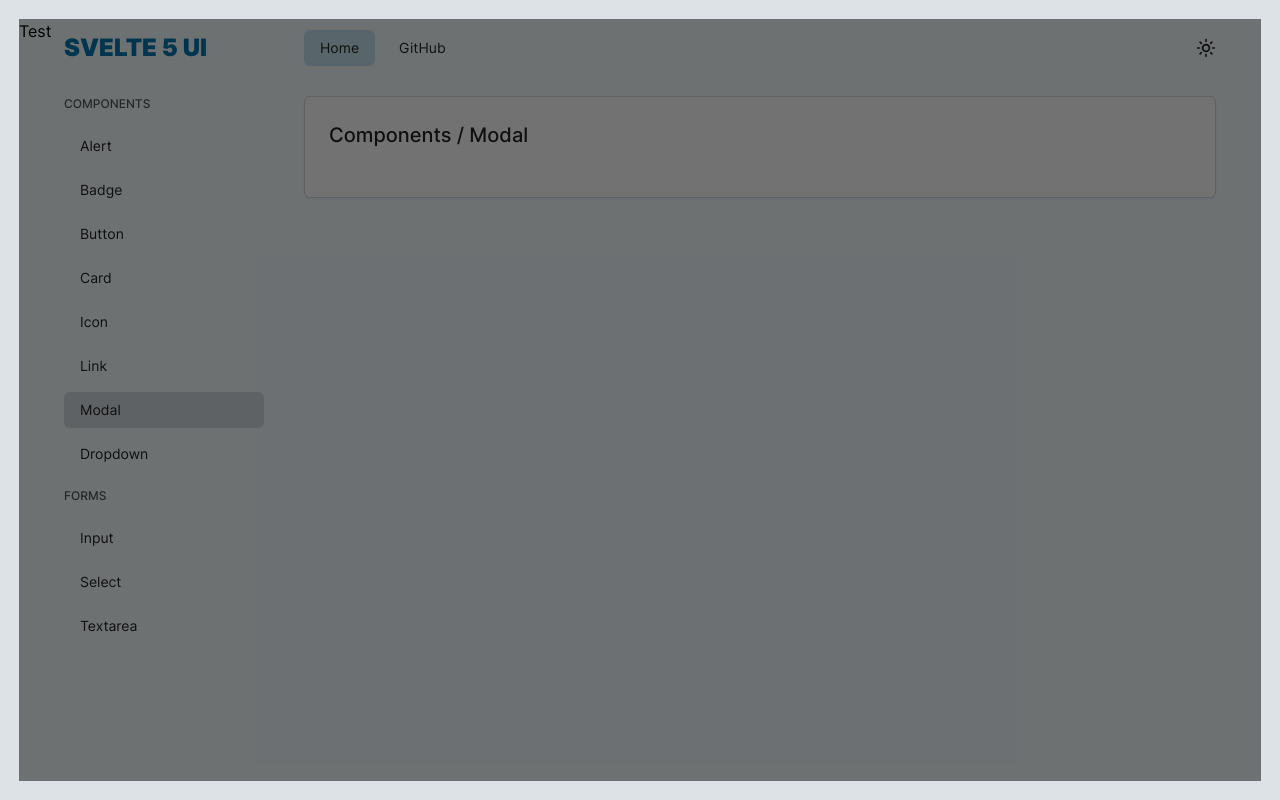
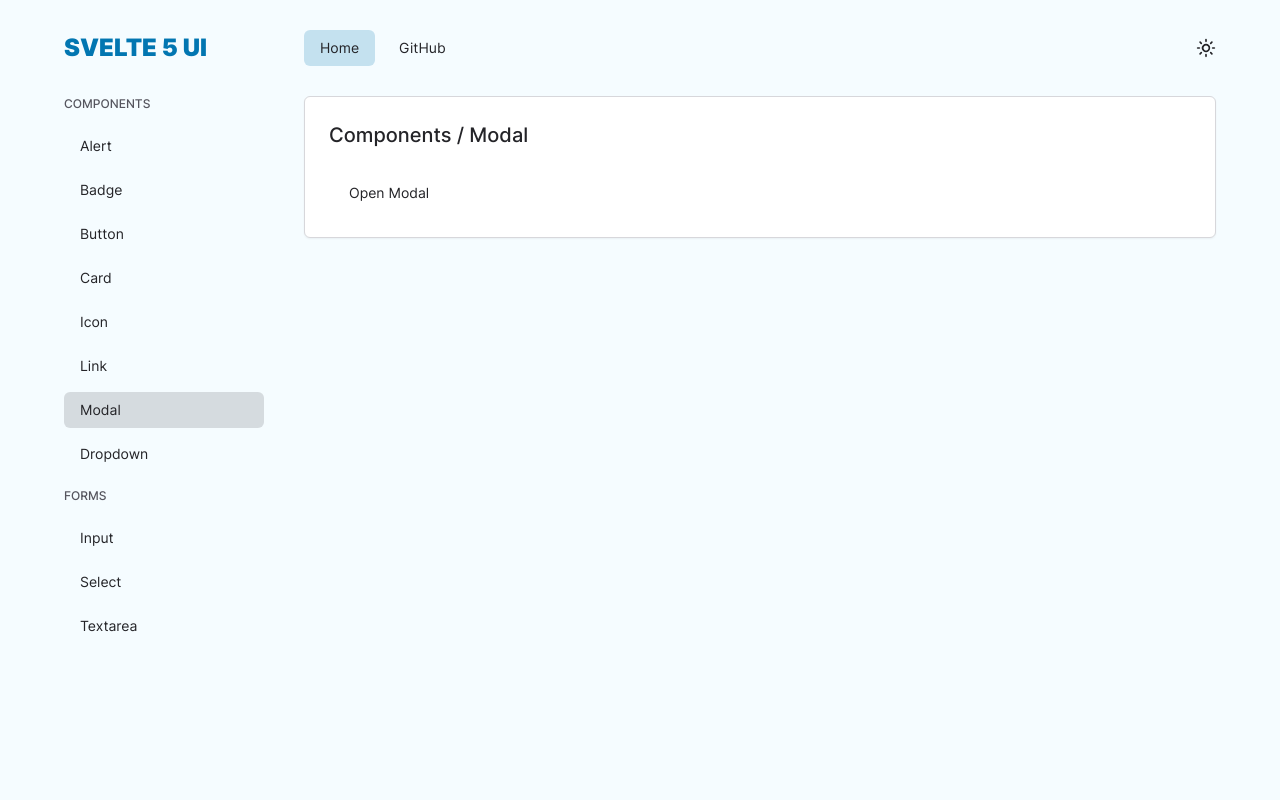
Before and after one commit to margusliinev/svelte5-ui-components, a SvelteKit app: page /home/modal in a window 1280 px wide. Built offline with nearby package versions, Linux system fonts and the light colour scheme.

Commit message:
update modal component

```diff
--- a/package.json
+++ b/package.json
@@ -20,7 +20,7 @@
         "prettier": "^3.2.5",
         "prettier-plugin-svelte": "^3.2.2",
         "prettier-plugin-tailwindcss": "^0.5.13",
-        "svelte": "^5.0.0-next.95",
+        "svelte": "^5.0.0-next.96",
         "svelte-check": "^3.6.9",
         "tailwindcss": "^3.4.1",
         "tslib": "^2.6.2",
--- a/src/components/Modal.svelte
+++ b/src/components/Modal.svelte
@@ -1,45 +1,50 @@
 <script lang="ts">
     import type { HTMLDialogAttributes } from 'svelte/elements';
     import type { Snippet } from 'svelte';
+    import { Button, Icon } from '$components';
 
     interface Props extends HTMLDialogAttributes {
         children?: Snippet;
         open: boolean;
     }
 
-    let { children, open, ...rest }: Props = $props();
+    let { children, open = $bindable(), ...rest }: Props = $props();
 
-    let dialog = $state(null as HTMLDialogElement | null);
+    let dialog = $state<HTMLDialogElement | null>(null);
 
     $effect(() => {
-        if (dialog) {
-            dialog.showModal();
-        }
+        if (open) dialog?.showModal();
+        else dialog?.close();
     });
+
+    let coreStyles = 'bg-background text-foreground w-full max-w-sm rounded-lg p-6 shadow-xl';
+    let extraStyles = rest.class ? ' ' + rest.class : '';
 </script>
 
-{#if open}
-    <dialog {...rest} bind:this={dialog}>
-        {@render children?.()}
-    </dialog>
-{/if}
+<dialog {...rest} bind:this={dialog} class={coreStyles + extraStyles} onclose={() => (open = false)}>
+    <Button variant="plain" size="icon" class="absolute right-4 top-4" onclick={() => (open = false)}>
+        <Icon name="close" />
+    </Button>
+    {@render children?.()}
+</dialog>
 
 <style>
     dialog {
-        position: fixed;
-        top: 0;
-        left: 0;
-        width: 100%;
-        height: 100%;
-        background: rgba(0, 0, 0, 0.5);
-        border: none;
         animation: fade-out 0.2s ease-in;
     }
+
     dialog[open] {
         opacity: 100;
         animation: fade-in 0.3s ease-out;
     }
 
+    dialog::backdrop {
+        background-color: rgba(0, 0, 0, 0.5);
+    }
+
+    dialog[open]::backdrop {
+        animation: backdrop-fade-in 0.2s ease-out;
+    }
     @keyframes fade-in {
         0% {
             opacity: 0;
@@ -65,4 +70,14 @@
             display: none;
         }
     }
+
+    @keyframes backdrop-fade-in {
+        0% {
+            opacity: 0;
+        }
+
+        100% {
+            opacity: 1;
+        }
+    }
 </style>
--- a/src/routes/home/modal/+page.svelte
+++ b/src/routes/home/modal/+page.svelte
@@ -1,5 +1,9 @@
 <script lang="ts">
-    import { Modal } from '$components';
+    import { Button, Modal } from '$components';
+
+    let isModalOpen = $state(false);
 </script>
 
-<Modal open={true}>Test</Modal>
+<Button onclick={() => (isModalOpen = true)}>Open Modal</Button>
+
+<Modal bind:open={isModalOpen}>Test</Modal>
```
Also changed, not shown: 1 other file (tests, documents, lock files or other folders).
